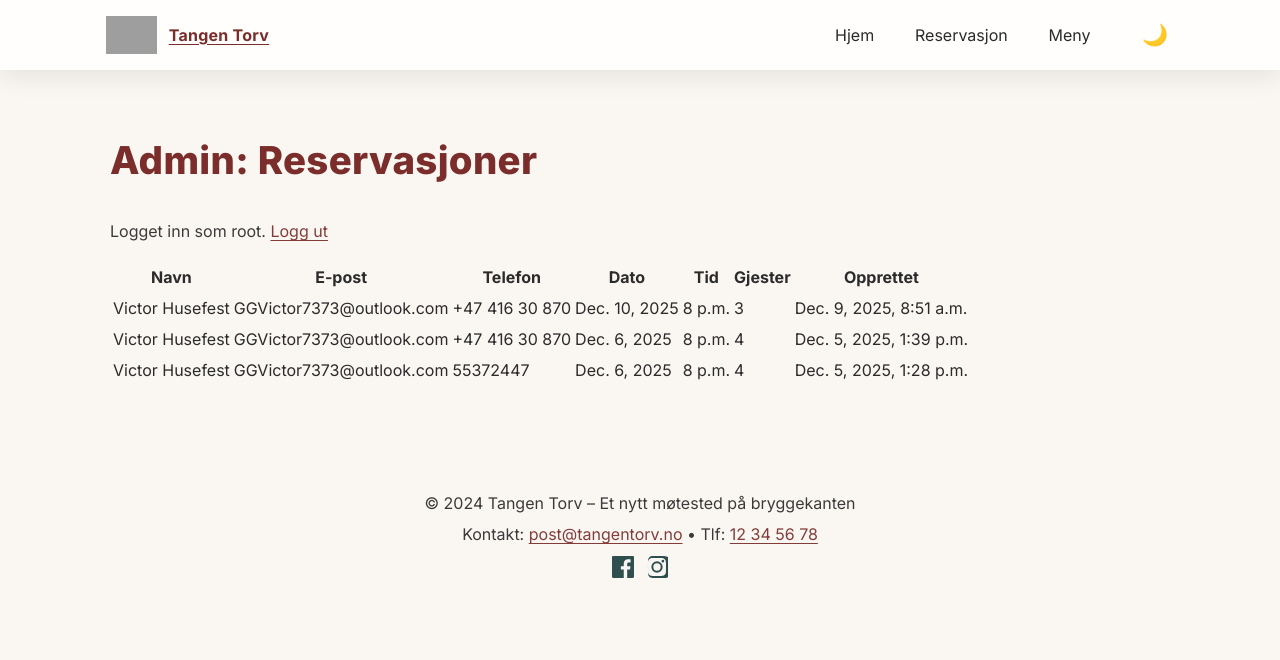
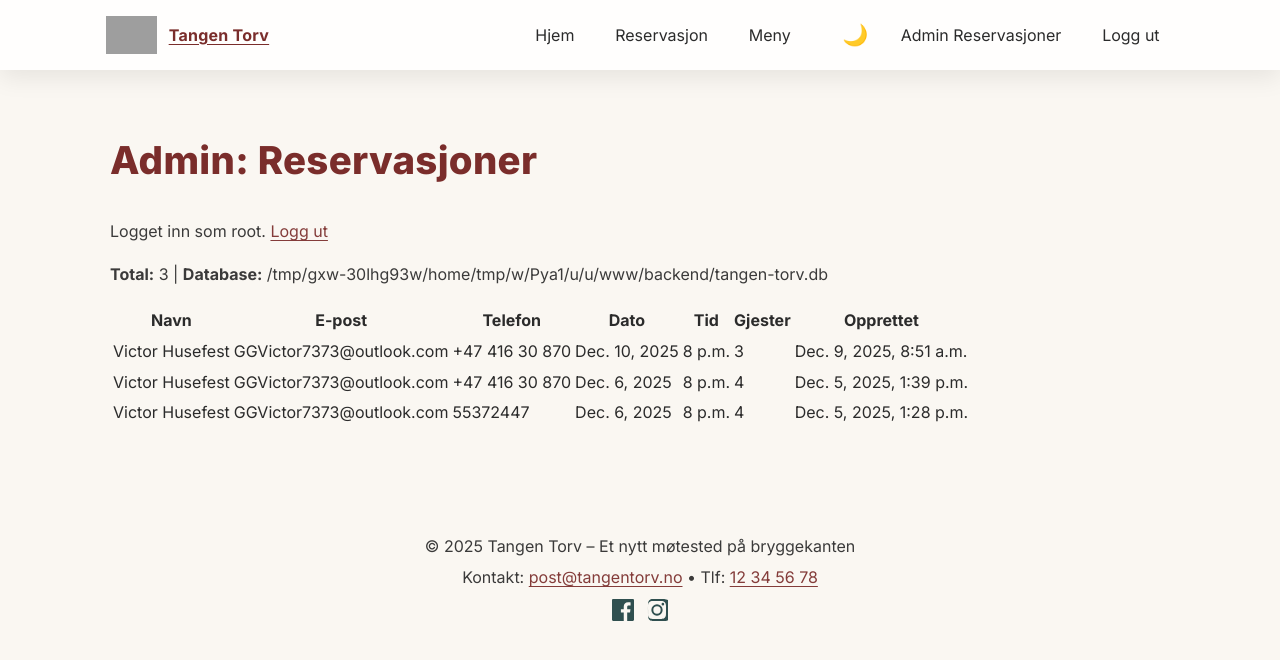
Before and after one commit to GGV7373/Tangen-Torv, a Django app: page /admin-reservations/ in a window 1280 px wide. Shown: the top 660 px of the page. Run offline with Django 5.2, Linux system fonts and the light colour scheme; a user stored in the database is signed in; data comes from the database, SQL or seed files in the repository; grey boxes are pictures that could not be loaded.

Commit message:
Enhance admin reservations view with stats and links
Added total reservation count and database path to the admin reservations page. Updated navigation in base template to show admin links for authenticated users and changed copyright year to 2025. Also fixed URL pattern for admin reservations.

```diff
--- a/backend/reservations/urls.py
+++ b/backend/reservations/urls.py
@@ -6,4 +6,5 @@ urlpatterns = [
     path('reserve/', views.reserve, name='reserve'),
     path('menu/', views.menu, name='menu'),
     path('admin-reservations/', views.admin_reservations, name='admin_reservations'),
+    path('admin-reservations', views.admin_reservations),
 ]
--- a/backend/reservations/views.py
+++ b/backend/reservations/views.py
@@ -3,6 +3,7 @@ from django.http import HttpRequest, HttpResponse
 from django.contrib import messages
 from .models import Reservation
 from django.contrib.auth.decorators import login_required
+from django.conf import settings
 
 
 def home(request: HttpRequest) -> HttpResponse:
@@ -54,4 +55,6 @@ def menu(request: HttpRequest) -> HttpResponse:
 @login_required
 def admin_reservations(request: HttpRequest) -> HttpResponse:
     reservations = Reservation.objects.order_by('-created_at')[:50]
-    return render(request, 'admin_reservations.html', {"reservations": reservations})
+    total = Reservation.objects.count()
+    db_path = settings.DATABASES['default']['NAME']
+    return render(request, 'admin_reservations.html', {"reservations": reservations, "total": total, "db_path": db_path})
--- a/backend/templates/admin_reservations.html
+++ b/backend/templates/admin_reservations.html
@@ -3,6 +3,7 @@
 <div class="admin-res">
   <h1>Admin: Reservasjoner</h1>
   <p>Logget inn som {{ request.user.username }}. <a href="/accounts/logout/">Logg ut</a></p>
+  <p><strong>Total:</strong> {{ total }} | <strong>Database:</strong> {{ db_path }}</p>
   <table>
     <thead>
       <tr>
--- a/backend/templates/base.html
+++ b/backend/templates/base.html
@@ -24,6 +24,12 @@
             <span id="darkmode-icon" aria-hidden="true">🌙</span>
             <span class="sr-only">Bytt tema</span>
           </button>
+            {% if request.user.is_authenticated %}
+            <a href="/admin-reservations/">Admin Reservasjoner</a>
+            <a href="/accounts/logout/">Logg ut</a>
+            {% else %}
+            <a href="/accounts/login/">Logg inn</a>
+            {% endif %}
         </div>
       </nav>
     </header>
@@ -31,7 +37,7 @@
       {% block content %}{% endblock %}
     </main>
     <footer>
-      <p>&copy; 2024 Tangen Torv &ndash; Et nytt møtested på bryggekanten</p>
+      <p>&copy; 2025 Tangen Torv &ndash; Et nytt møtested på bryggekanten</p>
       <p>Kontakt: <a href="mailto:post@tangentorv.no">post@tangentorv.no</a> &bull; Tlf: <a href="tel:+4712345678">12 34 56 78</a></p>
       <div style="margin-top:0.5rem;">
         <a href="#" title="Facebook" style="margin-right:0.5rem; color:var(--accent-3);"><svg width="22" height="22" fill="currentColor" viewBox="0 0 24 24"><path d="M22.675 0h-21.35C.595 0 0 .592 0 1.326v21.348C0 23.408.595 24 1.326 24H12.82v-9.294H9.692v-3.622h3.127V8.413c0-3.1 1.893-4.788 4.659-4.788 1.325 0 2.463.099 2.797.143v3.24l-1.918.001c-1.504 0-1.797.715-1.797 1.763v2.313h3.587l-.467 3.622h-3.12V24h6.116C23.406 24 24 23.408 24 22.674V1.326C24 .592 23.406 0 22.675 0"/></svg></a>
```
Also changed, not shown: 1 other file.
